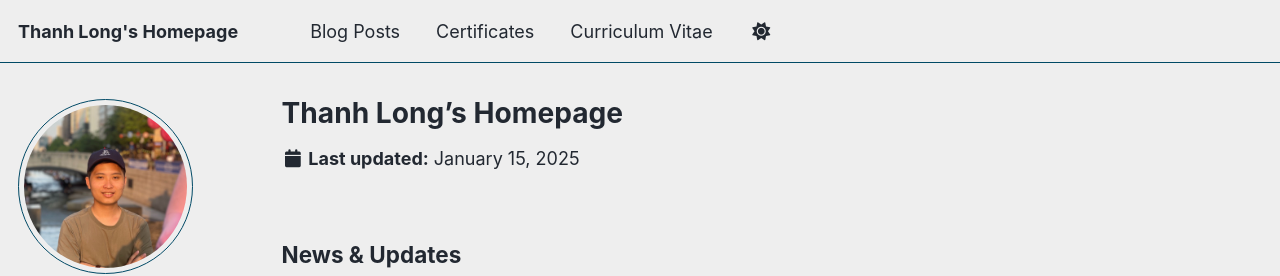
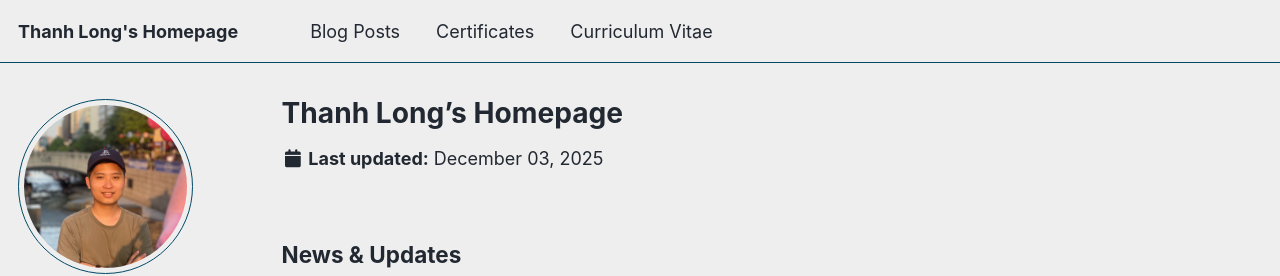
Before and after one commit to thanhlongvt98/thanhlongvt98.github.io, a Jekyll site: the page built from _pages/about.md, in a window 1280 px wide. Shown: the top 276 px of the page. Built offline with Jekyll 4.4.1, drawn with Linux system fonts in a browser that asks for light colours; some web fonts are replaced; a script bundle is joined from its source files by our own code; library files that are not in the unit come from our copies.

Commit message:
modifying

```diff
--- a/_includes/masthead.html
+++ b/_includes/masthead.html
@@ -15,9 +15,6 @@
             {% endif %}
             <li class="masthead__menu-item"><a href="{{ domain }}{{ link.url }}">{{ link.title }}</a></li>
           {% endfor %}
-          <li id="theme-toggle" class="masthead__menu-item persist tail">
-            <a role="button" aria-labelledby="theme-icon"><i id="theme-icon" class="fa-solid fa-sun" aria-hidden="true" title="toggle theme"></i></a>
-          </li>
         </ul>
         <ul class="hidden-links hidden"></ul>
       </nav>
--- a/_pages/about.md
+++ b/_pages/about.md
@@ -2,7 +2,7 @@
 permalink: /
 title: "Thanh Long's Homepage"
 author_profile: true
-date: 2025-01-15
+date: 2025-12-03
 redirect_from:
   - /about/
   - /about.html
--- a/_pages/certificates.html
+++ b/_pages/certificates.html
@@ -3,7 +3,7 @@
 title: "Certificates"
 permalink: /certificates/
 author_profile: true
-date: 2025-01-15
+date: 2025-12-03
 ---
 
 {% include base_path %}
```
